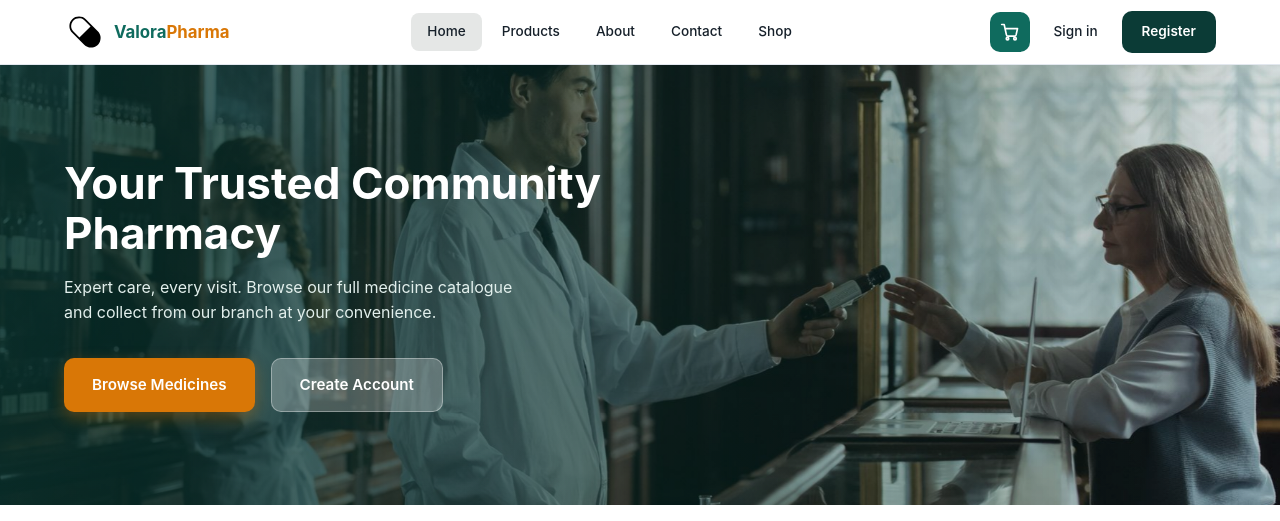
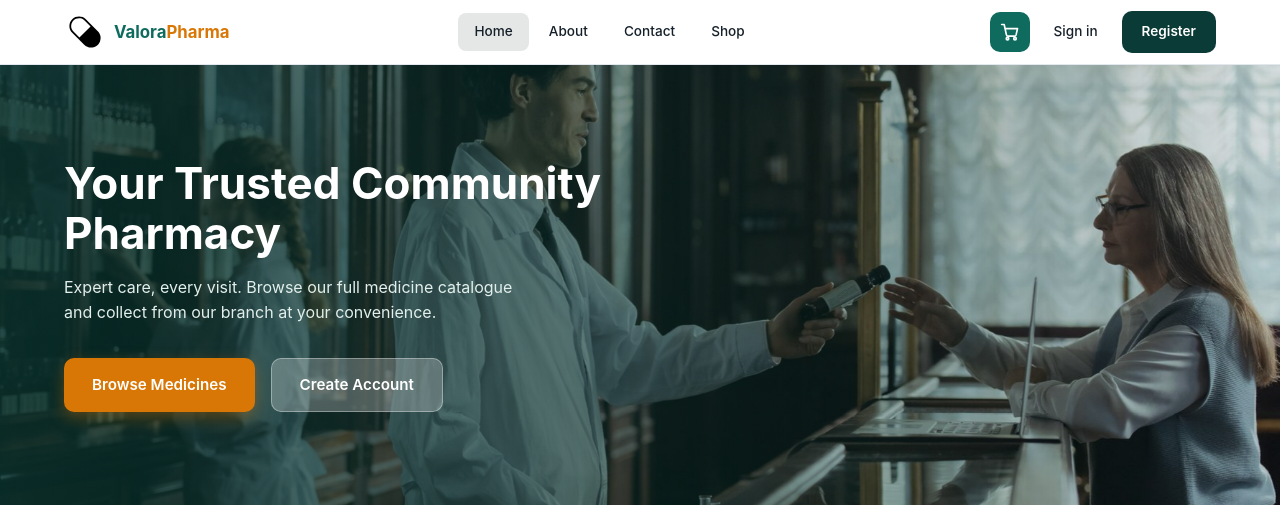
Before and after one commit to shahilgobin-ctrl/Valora_Pharma, a Django app: page / in a window 1280 px wide. Shown: the top 521 px of the page. Run offline with Django 5.2, Linux system fonts and the light colour scheme; data comes from the database, SQL or seed files in the repository; data that the repository does not hold is empty.

Commit message:
Use one Shop navigation link on Home

```diff
--- a/frontend/templates/home.html
+++ b/frontend/templates/home.html
@@ -20,7 +20,6 @@
 
     <ul class="nav-links" id="navLinks">
       <li><a href="{% url 'home' %}" class="active">Home</a></li>
-      <li><a href="{% url 'shop:shop' %}">Products</a></li>
       <li><a href="{% url 'pages:about' %}">About</a></li>
       <li><a href="#contact">Contact</a></li>
       <li><a href="{% url 'shop:shop' %}">Shop</a></li>
```
